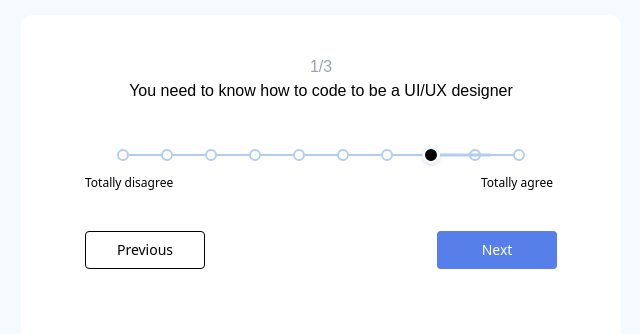
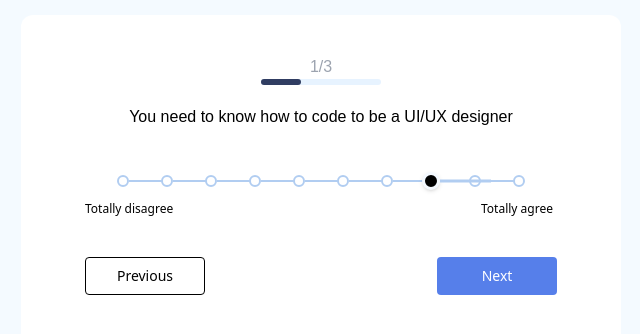
Before and after one commit to eobcre/feedback-survey, a React (Vite) app: page / in a window 1280 px wide. Shown: the part 220-554 px from the top of the page, without its empty margins (319-959 px from the left). Built offline with nearby package versions, Linux system fonts and the light colour scheme.

Commit message:
progress bar logic and props

```diff
--- a/src/App.tsx
+++ b/src/App.tsx
@@ -25,10 +25,17 @@ const App = () => {
     currentPage < 3 ? setCurrentPage((prevState) => prevState + 1) : '';
   };
 
+  const progressCal = () => {
+    const barWidth = 120;
+    const totalPages = 3;
+    return (currentPage / totalPages) * barWidth;
+  };
+
   return (
     <div className='flex justify-center items-center bg-[#F4FAFF] h-screen'>
       <div className='bg-white rounded-xl px-16 w-[600px] h-[330px]'>
         <PageDisplay currentPage={currentPage} />
+        <ProgressBar progressCal={progressCal} />
         <Question questionIndex={questionIndex} />
         <Answer />
         <div className='flex justify-between mt-16'>
```
